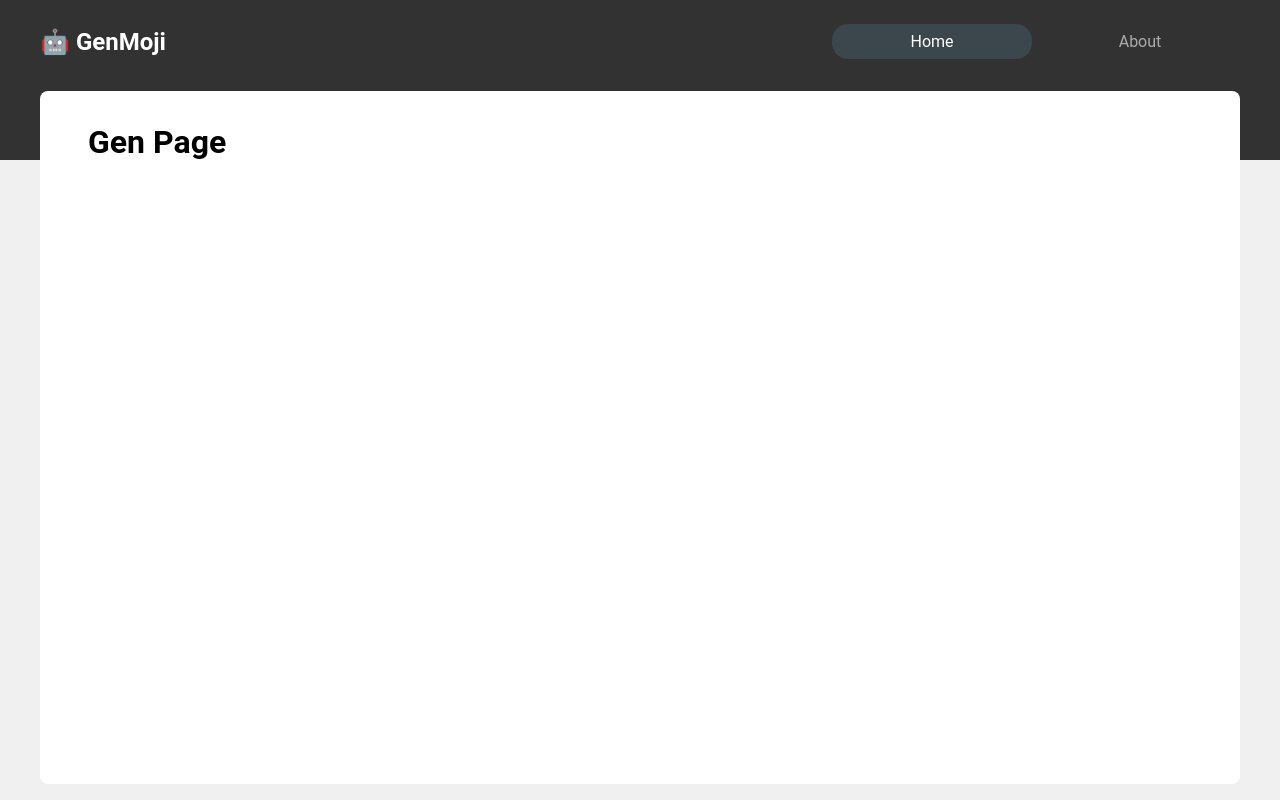
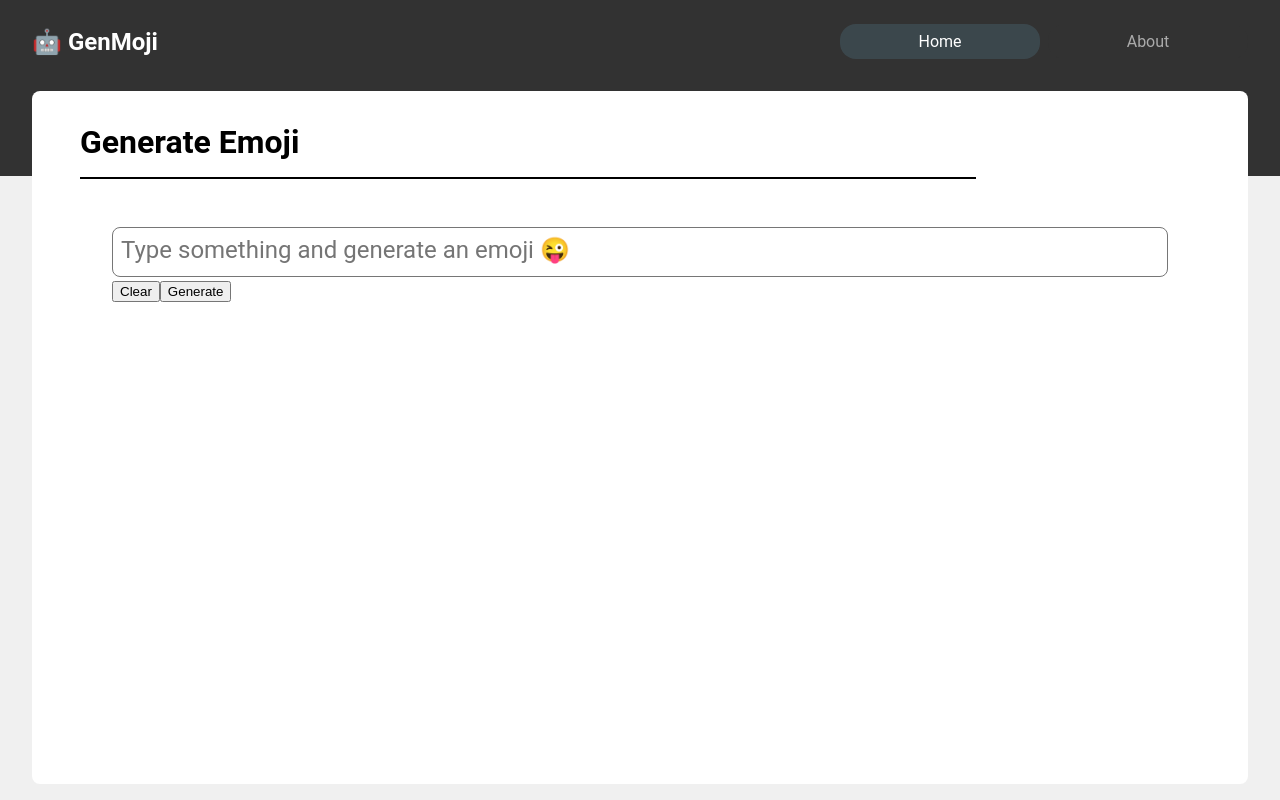
Before and after one commit to llevasseur/gemini-101, a React (Vite) app: page /generateEmoji in a window 1280 px wide. Built offline with nearby package versions, Linux system fonts and the light colour scheme.

Commit message:
Adds Generate emoji page and a simple form

```diff
--- a/src/App.scss
+++ b/src/App.scss
@@ -11,7 +11,7 @@
   }
 
   @include desktop {
-    max-width: 1264px;
+    max-width: 1284px;
   }
 }
 
@@ -19,6 +19,7 @@
   flex: 1;
   background: white;
   width: 100%;
+  min-width: 300px;
   border-radius: 0.5rem;
   padding: 2rem 2rem;
   @include flex(column, flex-start, flex-start);
--- /dev/null
+++ b/src/components/GenForm/GenForm.jsx
@@ -0,0 +1,33 @@
+import { useState } from "react";
+import "./GenForm.scss";
+function GenForm() {
+  const [textareaInput, setTextareaInput] = useState("");
+  function handleTextareaChange(event) {
+    setTextareaInput(event.target.value);
+  }
+  function handleClear(event) {
+    event.preventDefault();
+    setTextareaInput("");
+  }
+  function handleSubmit(event) {
+    event.preventDefault();
+    alert("submitted");
+    setTextareaInput("");
+  }
+  return (
+    <form className="gen-form">
+      <textarea
+        className="gen-form__textarea"
+        onChange={handleTextareaChange}
+        value={textareaInput}
+        placeholder="Type something and generate an emoji 😜"
+      ></textarea>
+      <button onClick={handleClear}>Clear</button>
+      <button type="submit" onClick={handleSubmit}>
+        Generate
+      </button>
+    </form>
+  );
+}
+
+export default GenForm;
--- /dev/null
+++ b/src/components/GenForm/GenForm.scss
@@ -0,0 +1,23 @@
+@use "../../styles/partials/mixins" as *;
+@use "../../styles/partials/variables" as *;
+
+.gen-form {
+  padding: 2rem 1rem;
+  width: 100%;
+
+  &__textarea {
+    width: 100%;
+    min-height: 50px;
+    border-radius: 0.5rem;
+    padding: 0.5rem;
+    font-size: 1.5rem;
+  }
+
+  @include tablet {
+    padding: 2rem;
+  }
+
+  @include desktop {
+    max-width: 1120px;
+  }
+}
--- a/src/components/Header/Header.scss
+++ b/src/components/Header/Header.scss
@@ -3,6 +3,7 @@
 
 .header {
   width: 100%;
+  min-width: 320px;
   color: white;
   padding: 0.5rem 0 1.5rem 0;
   @include tablet {
--- a/src/pages/GenPage/GenPage.jsx
+++ b/src/pages/GenPage/GenPage.jsx
@@ -1,8 +1,15 @@
+import PageTitle from "../../components/PageTitle/PageTitle";
+import "./GenPage.scss";
+import GenForm from "../../components/GenForm/GenForm";
+
 function GenPage() {
   return (
-    <main>
-      <h1>Gen Page</h1>
-    </main>
+    <>
+      <PageTitle text="Generate Emoji" />
+      <section className="gen-content">
+        <GenForm />
+      </section>
+    </>
   );
 }
 
--- /dev/null
+++ b/src/pages/GenPage/GenPage.scss
@@ -0,0 +1,7 @@
+@use "../../styles/partials/mixins" as *;
+@use "../../styles/partials/variables" as *;
+
+.gen-content {
+  width: 100%;
+  @include flex(column, flex-start);
+}
--- a/src/styles/partials/_global.scss
+++ b/src/styles/partials/_global.scss
@@ -4,11 +4,11 @@
 body {
   font-family: Roboto, sans-serif;
   min-height: 100vh;
-  background: linear-gradient($slate 12.5rem, $cloud 12.5rem);
+  background: linear-gradient($slate 13rem, $cloud 13rem);
   @include flex(column, flex-start);
 
   @include tablet {
-    background: linear-gradient($slate 10rem, $cloud 10rem);
+    background: linear-gradient($slate 11rem, $cloud 11rem);
   }
 }
 
@@ -26,3 +26,9 @@ a {
   text-decoration: none;
   color: inherit;
 }
+
+textarea {
+  resize: none;
+  font-family: inherit;
+  field-sizing: content;
+}
```
